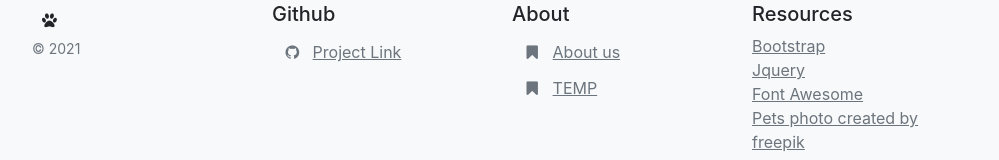
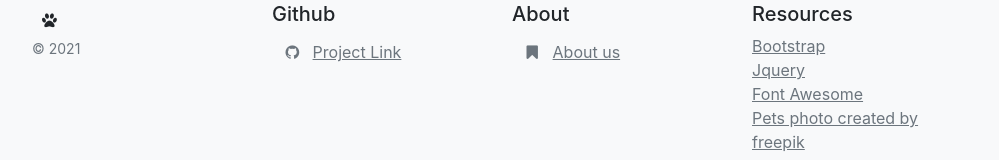
Before and after one commit to cisdeli/projetoWebDev, a React (Create React App) app in the folder frontend/: page / in a window 1280 px wide. Shown: the part 883-1043 px from the top of the page, without its empty margins (140-1139 px from the left). Built offline with nearby package versions, Linux system fonts and the light colour scheme.

Commit message:
Removed temp feature

```diff
--- a/frontend/src/components/header-footer/footer.js
+++ b/frontend/src/components/header-footer/footer.js
@@ -19,7 +19,6 @@ const Footer = () => (
                     <h5>About</h5>
                     <ul class="list-unstyled text-small">
                         <li><a class="link-secondary" href="/about"><i class="fa fa-bookmark fa-fw"></i>About us</a></li>
-                        <li><a class="link-secondary" href="/adm"><i class="fa fa-bookmark fa-fw"></i>TEMP</a></li>
                     </ul>
                 </div>
                 <div class="col-6 col-md">
```
